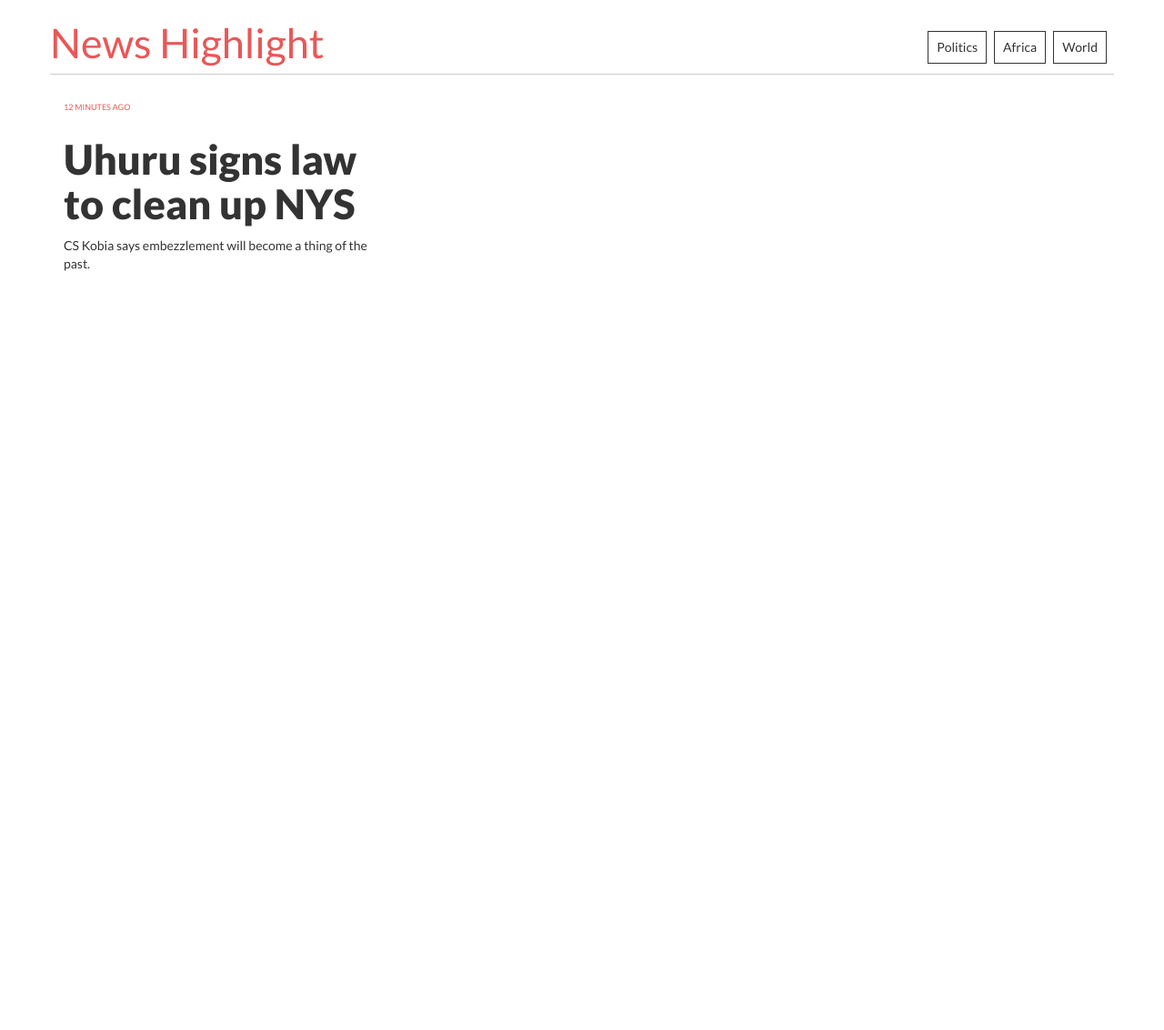
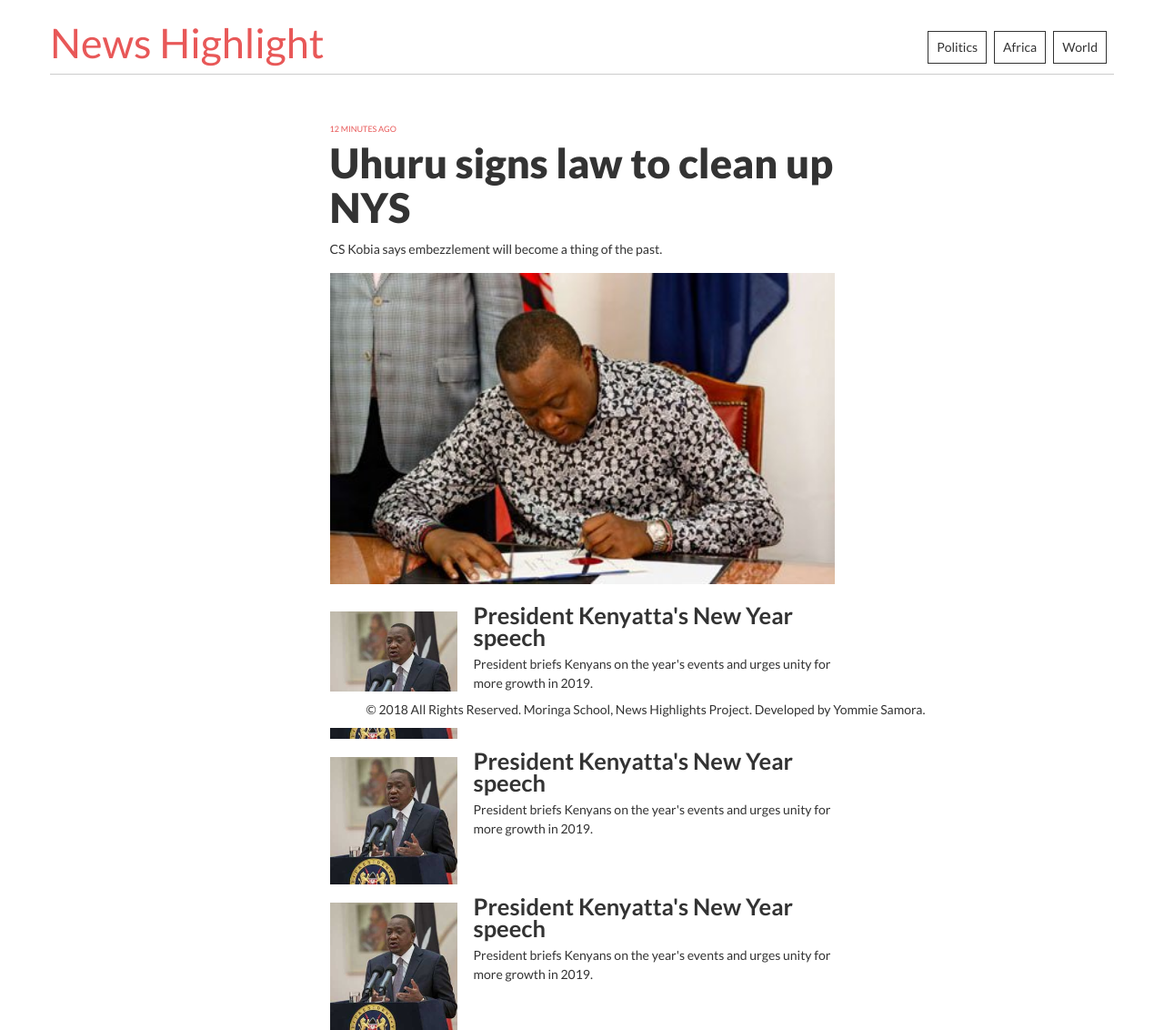
Before and after one commit to YomZsamora/News-Highlight, a Flask app: page / in a window 1280 px wide. Shown: the whole page at 91% size. Before the commit the page ends 298 px from the top, so only its background shows below. Run offline with Flask 2, Linux system fonts and the light colour scheme; some libraries are stand-ins or nearby versions.

Commit message:
Finalizing index.html (Home Page) layout design.

```diff
--- a/app/static/css/style.css
+++ b/app/static/css/style.css
@@ -45,9 +45,25 @@
     text-decoration: none;
 }
 
+.story-highlight {
+    margin-top: 24px;
+}
+
 .story-highlight a {
     color: #333;
     font-size: 1.5em;
+}
+
+.top-highlight figure {
+    margin-top: 15px;
+}
+
+.top-highlight img {
+    width: 100%;
+    height: auto;
+    -webkit-box-sizing: border-box;
+    -moz-box-sizing: border-box;
+    box-sizing: border-box;
 }
 
 .story-highlight h6 {
@@ -56,6 +72,7 @@
 
 .story-highlight h2 {
     font-family: 'latoblack', sans-serif;
+    margin-top: 0px;
 }
 
 h6 {
@@ -67,3 +84,47 @@
     font-weight: 400;
     font-size: 13px;
 }
+
+.medium-highlight figure {
+    float: left;
+    margin: 6px 18px 0 0;
+    max-width: 140px;
+}
+
+.medium-highlight h4 {
+    font-family: 'latobold', sans-serif;
+    font-weight: 400;
+    font-size: 17px;
+    line-height: 21px;
+    margin: 0 0 6px;
+}
+
+.story-highlight p {
+    margin-bottom: 0;
+    line-height: 21px;
+}
+
+.medium-highlight img {
+    width: 100%;
+    height: auto;
+    -webkit-box-sizing: border-box;
+    -moz-box-sizing: border-box;
+    box-sizing: border-box;
+}
+
+img {
+    vertical-align: middle;
+}
+
+.footer {
+    position: fixed;
+    bottom: 0;
+    width: 100%;
+    text-align: center;
+    background-color: #fff;
+    margin-top: 50px;
+}
+
+.footer p {
+	margin-top:10px;
+}
--- a/app/templates/index.html
+++ b/app/templates/index.html
@@ -28,16 +28,46 @@
 		</div>
 		<!-- <h1>News Highlights</h1> -->
 		<div class="row">
-			<div class="col-md-4">
+			<div class="col-md-3"></div>
+			<div class="col-md-6">
 				<div class="story-highlight top-highlight">
 					<h6>12&nbsp;minutes&nbsp;ago</h6>
 					<h2><a href="">Uhuru signs law to clean up NYS</a></h2>
 					<p>CS Kobia says embezzlement will become a thing of the past.</p>
 					<figure class="">
-						<a href=""><img src="" alt=""></a>
+						<a href=""><img src="{{url_for('static',filename='images/kenyatta.jpg')}}" alt=""></a>
 					</figure>
 				</div>
+				<div class="story-highlight medium-highlight">
+					<div>
+						<figure>
+							<a href=""> <img src="{{url_for('static',filename='images/uhuru.jpg')}}" alt=""></a>
+						</figure>
+						<h4><a href="">President Kenyatta's New Year speech</a></h4>
+						<p>President briefs Kenyans on the year's events and urges unity for more growth in 2019.</p>
+					</div>
+				</div><br><br>
+				<div class="story-highlight medium-highlight">
+					<div>
+						<figure>
+							<a href=""> <img src="{{url_for('static',filename='images/uhuru.jpg')}}" alt=""></a>
+						</figure>
+						<h4><a href="">President Kenyatta's New Year speech</a></h4>
+						<p>President briefs Kenyans on the year's events and urges unity for more growth in 2019.</p>
+					</div>
+				</div><br><br>
+				<div class="story-highlight medium-highlight">
+					<div>
+						<figure>
+							<a href=""> <img src="{{url_for('static',filename='images/uhuru.jpg')}}" alt=""></a>
+						</figure>
+						<h4><a href="">President Kenyatta's New Year speech</a></h4>
+						<p>President briefs Kenyans on the year's events and urges unity for more growth in 2019.</p>
+					</div>
+				</div>
 			</div>
+			<div class="col-md-3"></div>
 		</div>
+		<footer class="footer"><p>© 2018 All Rights Reserved. Moringa School, News Highlights Project. Developed by Yommie Samora.</p></footer>
 	</div>
 {% endblock %}
```
Also changed, not shown: app/static/images/kenyatta.jpg (added), app/static/images/uhuru.jpg (added).
